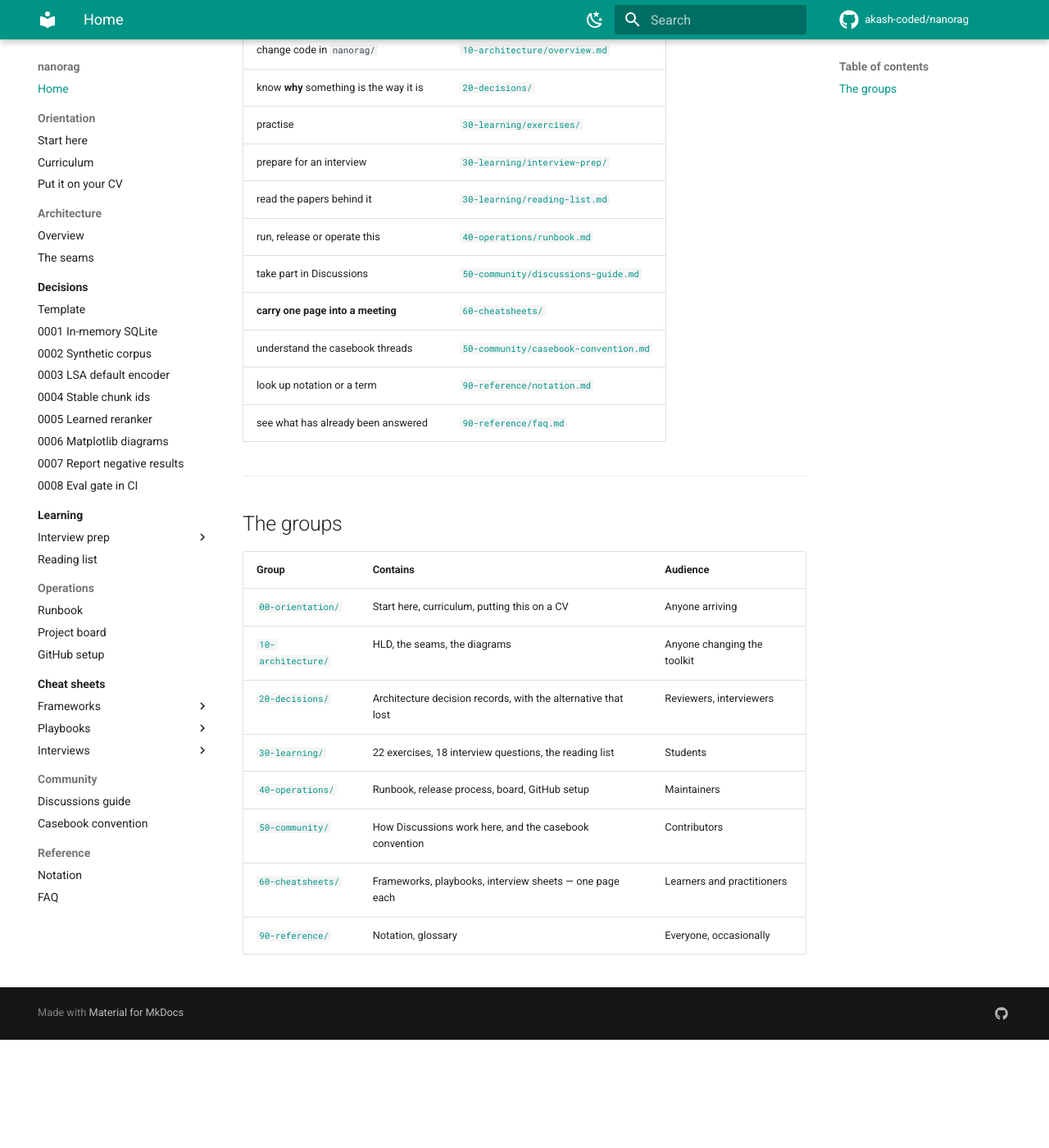
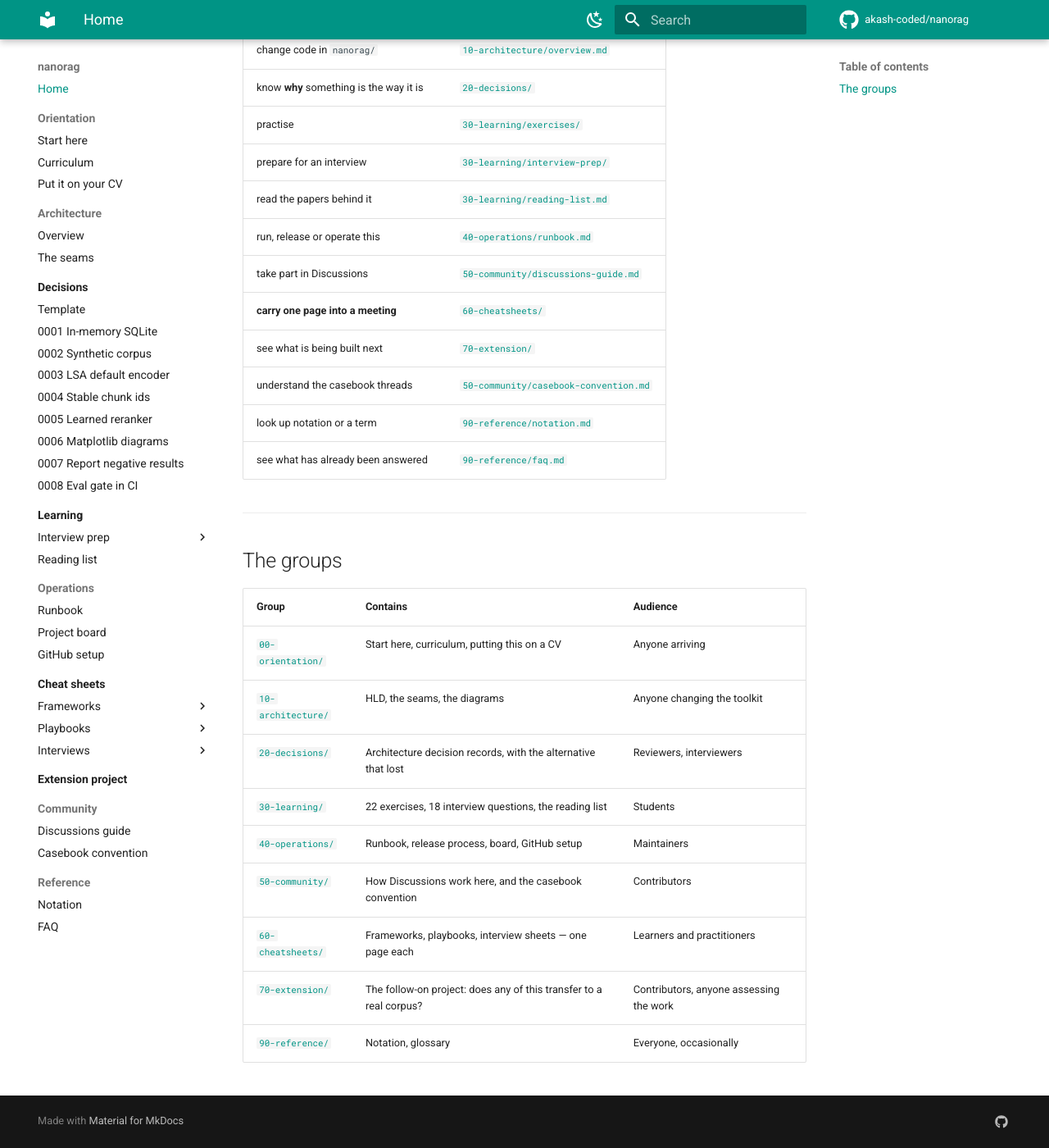
Before and after one commit to akash-coded/nanorag, an MkDocs documentation site: the page built from docs/README.md, in a window 1280 px wide and 1400 px high, scrolled down 345 px. Shown: the whole window at 82% size. Built offline with MkDocs 1.6.1 and Material for MkDocs 9.7.7, drawn with Linux system fonts in a browser that asks for light colours; comment, search, counter and statistics services are not loaded; before the commit the page ends 1613 px from its top, so only the background shows below that.

```diff
--- a/docs/README.md
+++ b/docs/README.md
@@ -15,6 +15,7 @@ document grows past about 250 lines it gets split.
 | run, release or operate this | [`40-operations/runbook.md`](40-operations/runbook.md) |
 | take part in Discussions | [`50-community/discussions-guide.md`](50-community/discussions-guide.md) |
 | **carry one page into a meeting** | [`60-cheatsheets/`](60-cheatsheets/) |
+| see what is being built next | [`70-extension/`](70-extension/) |
 | understand the casebook threads | [`50-community/casebook-convention.md`](50-community/casebook-convention.md) |
 | look up notation or a term | [`90-reference/notation.md`](90-reference/notation.md) |
 | see what has already been answered | [`90-reference/faq.md`](90-reference/faq.md) |
@@ -32,4 +33,5 @@ document grows past about 250 lines it gets split.
 | [`40-operations/`](40-operations/) | Runbook, release process, board, GitHub setup | Maintainers |
 | [`50-community/`](50-community/) | How Discussions work here, and the casebook convention | Contributors |
 | [`60-cheatsheets/`](60-cheatsheets/) | Frameworks, playbooks, interview sheets — one page each | Learners and practitioners |
+| [`70-extension/`](70-extension/) | The follow-on project: does any of this transfer to a real corpus? | Contributors, anyone assessing the work |
 | [`90-reference/`](90-reference/) | Notation, glossary | Everyone, occasionally |
--- a/mkdocs.yml
+++ b/mkdocs.yml
@@ -134,6 +134,8 @@ nav:
           - The question decoder: 60-cheatsheets/interviews/question-decoder.md
           - Red flags: 60-cheatsheets/interviews/red-flags.md
           - Numbers to know: 60-cheatsheets/interviews/numbers-to-know.md
+  - Extension project:
+      - 70-extension/README.md
   - Community:
       - Discussions guide: 50-community/discussions-guide.md
       - Casebook convention: 50-community/casebook-convention.md
```
Also changed, not shown: README.md (+1 -0 lines).
